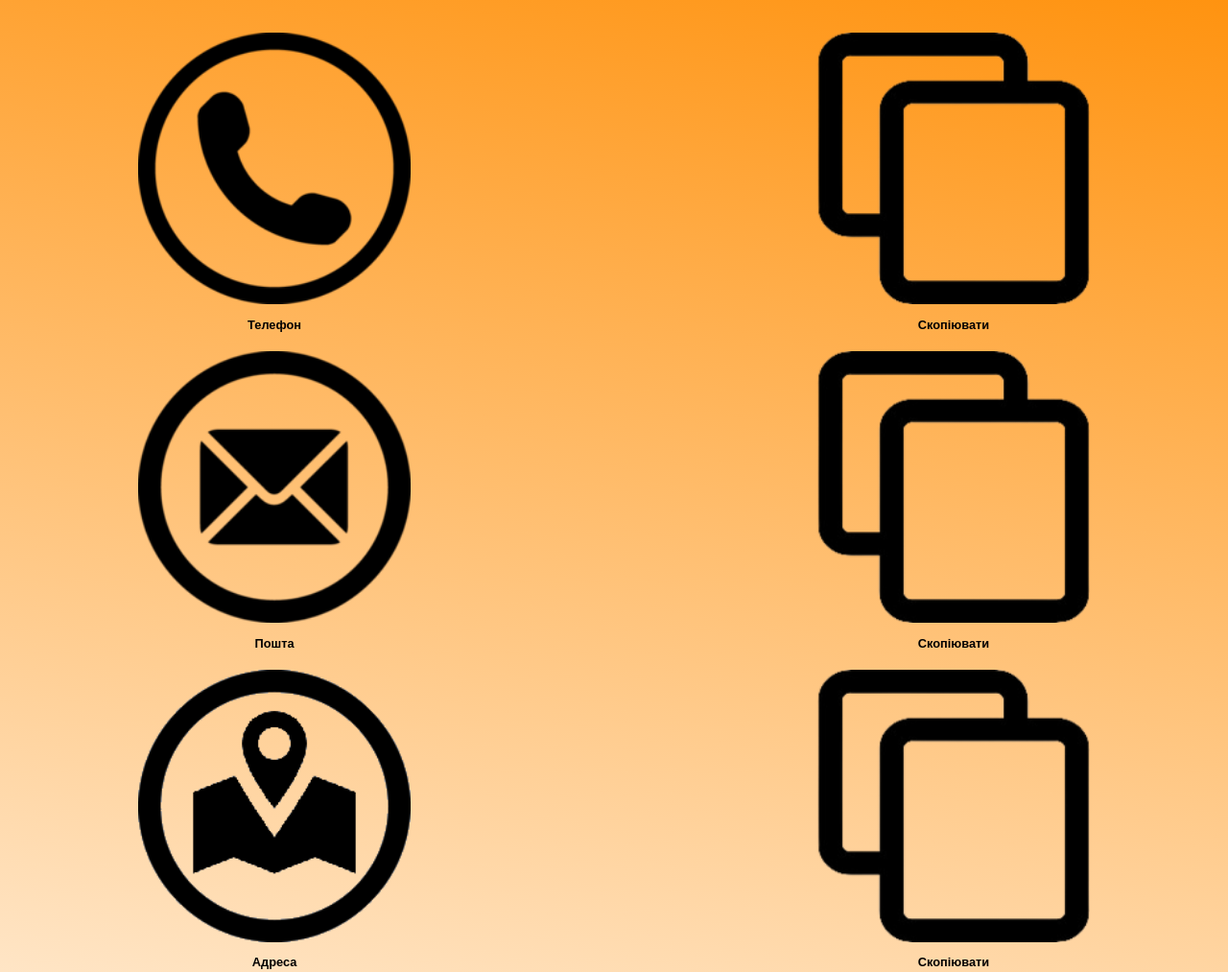
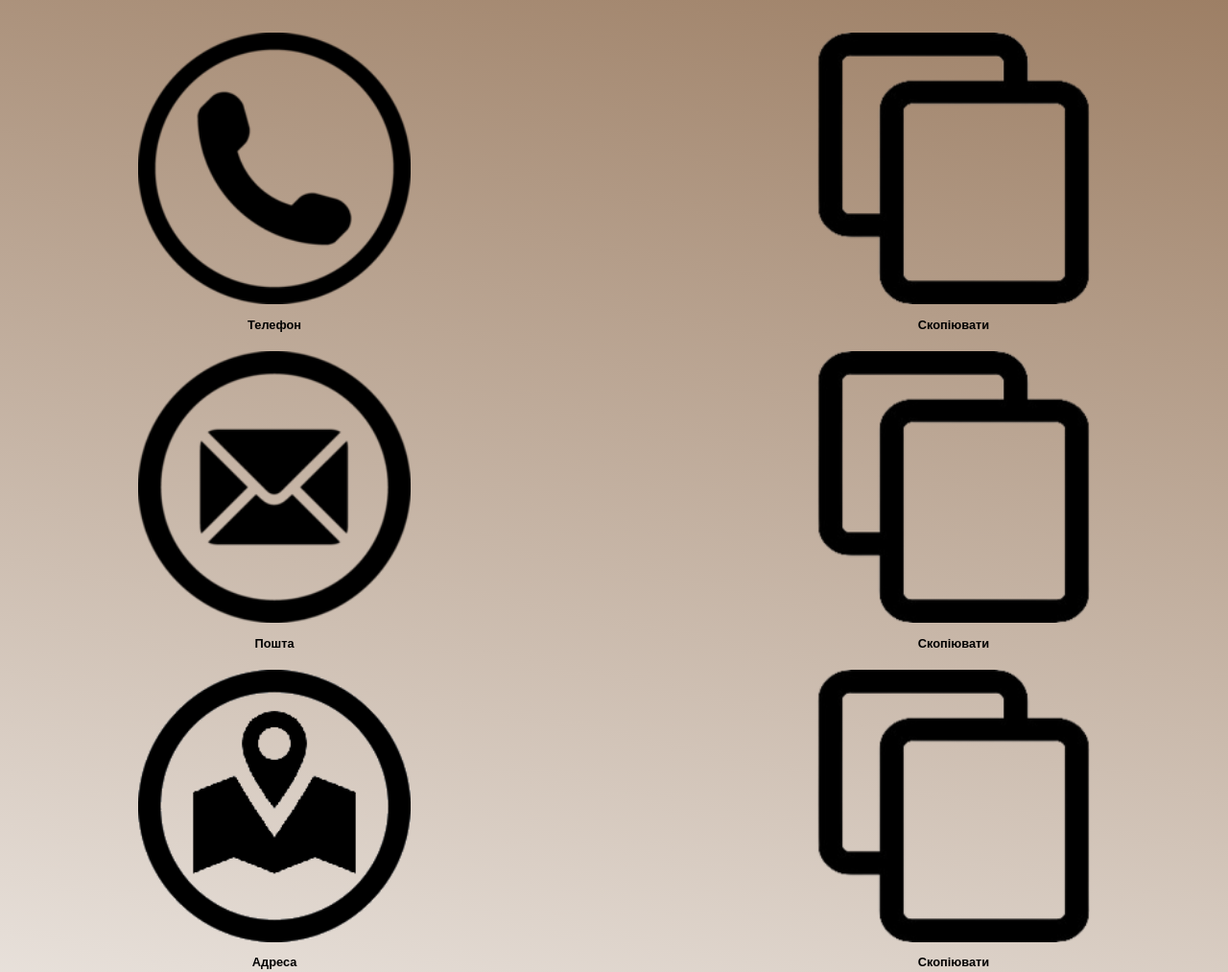
Before and after one commit to 4knu/geo, a plain HTML site: page 1.html in a window 1280 px wide. Shown: the top 1013 px of the page at 96% size. Drawn offline with Linux system fonts and the light colour scheme.

Commit message:
Update 1.html

```diff
--- a/1.html
+++ b/1.html
@@ -8,9 +8,9 @@
 
         html {
 background: rgb(255,255,255);
-background: -moz-linear-gradient(11deg, white, #ff9310);
-background: -webkit-linear-gradient(11deg, white, #ff9310);
-background: linear-gradient(11deg, white, #ff9310);
+background: -moz-linear-gradient(11deg, white, #9d7f65);
+background: -webkit-linear-gradient(11deg, white, #9d7f65);
+background: linear-gradient(11deg, white, #9d7f65);
         }
 
         body {
```
